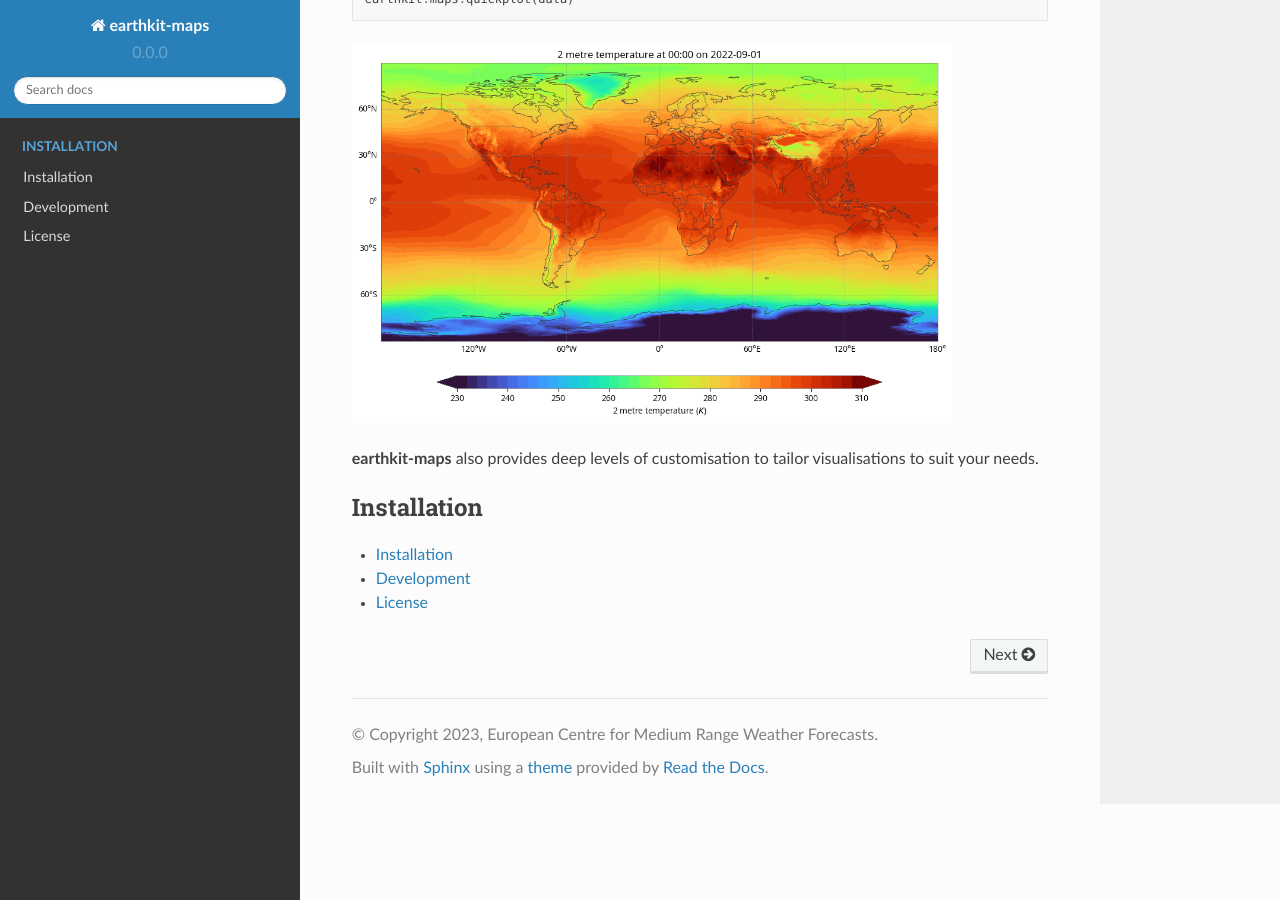
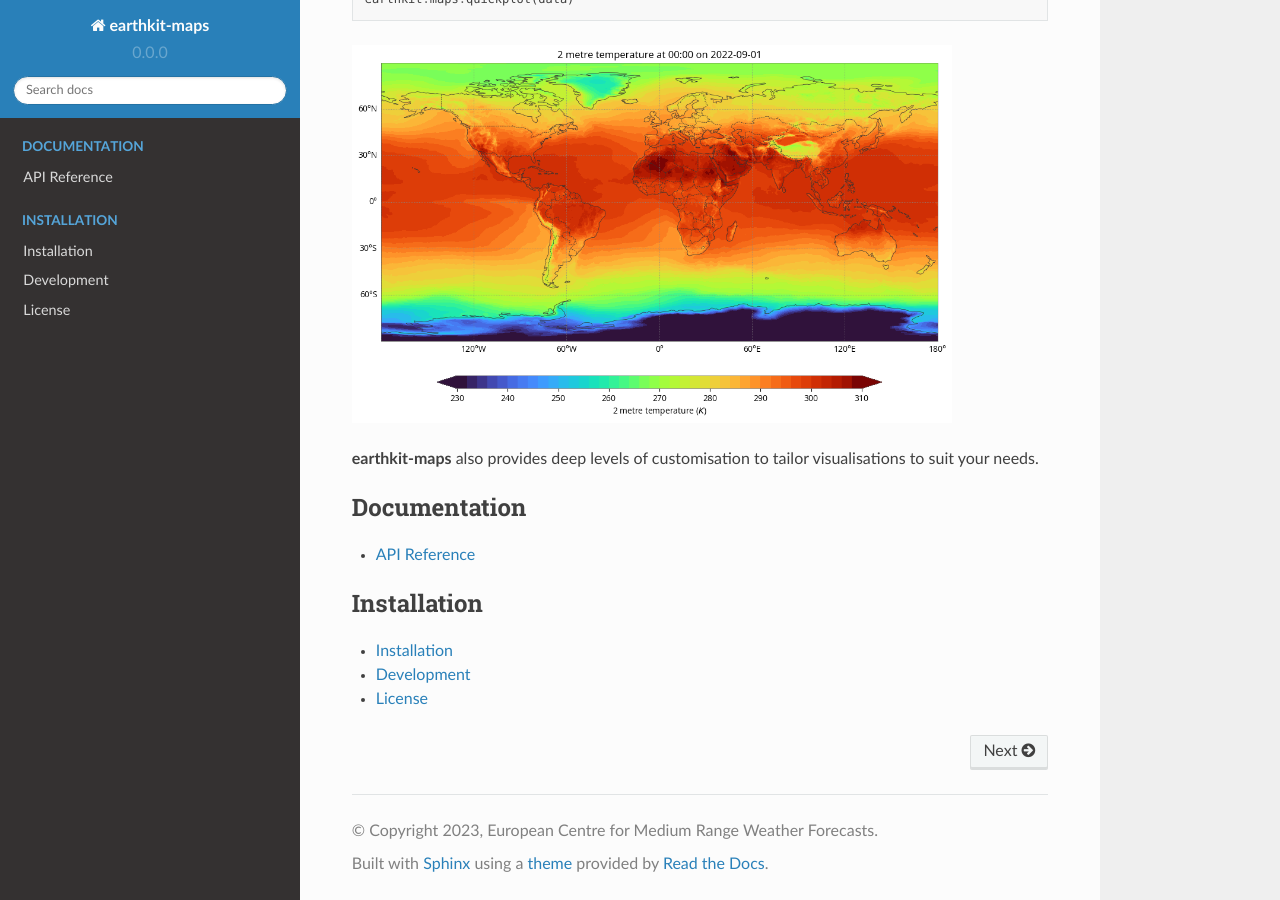
Before and after one commit to ecmwf/earthkit-maps, a Sphinx documentation site: the page built from docs/index.rst, in a window 1280 px wide and 900 px high, scrolled down 523 px. Built offline with Sphinx 7.4.7 and the Read the Docs theme 2.0.0, drawn with Linux system fonts in a browser that asks for light colours; pages that are not in the unit, such as notebooks, are missing from menus.

Commit message:
Adds API reference

```diff
--- a/docs/index.rst
+++ b/docs/index.rst
@@ -24,6 +24,12 @@ visualisations to suit your needs.
 
 .. toctree::
    :maxdepth: 1
+   :caption: Documentation
+
+   api
+
+.. toctree::
+   :maxdepth: 1
    :caption: Installation
 
    install
```
Also changed, not shown: docs/api.rst (added, +16 -0 lines).
